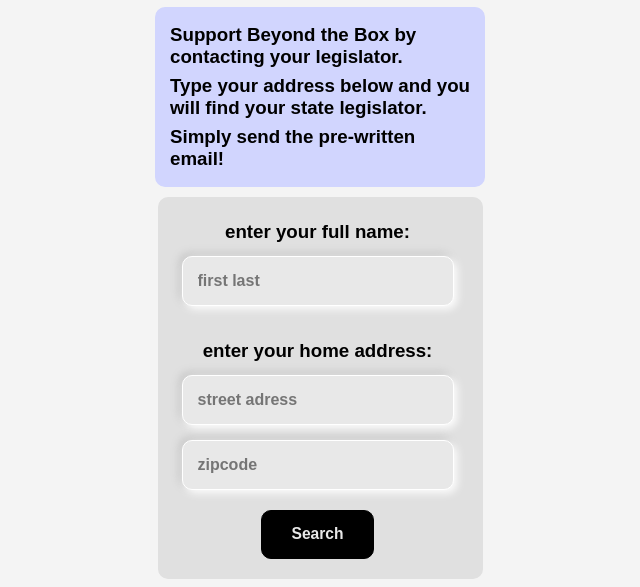
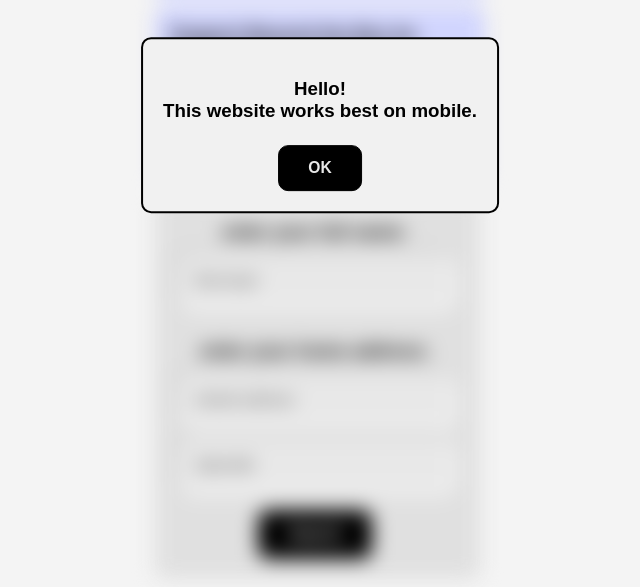
Before and after one commit to ethanwells/FindMyGaRep, a plain HTML site: page index.html in a window 1280 px wide. Shown: the part 275-862 px from the top of the page, without its empty margins (320-960 px from the left). Drawn offline with Linux system fonts and the light colour scheme.

Commit message:
add popup

```diff
--- a/index.html
+++ b/index.html
@@ -3,7 +3,7 @@
   <head>
     <meta charset="utf-8">
     <meta name="viewport" content=" width=device-width, initial-scale=1.0">
-    <meta http-equiv="Content-Security-Policy" content="script-src 'self' https://obscure-beyond-79368.herokuapp.com;">
+    <meta http-equiv="Content-Security-Policy" content="script-src 'self' https://obscure-beyond-79368.herokuapp.com 'unsafe-inline';">
     <link rel="stylesheet" type="text/css" href="style.css">
     <link rel="shortcut icon" type="image/png" href="resources/btblogo.png">
     <title>Find My Rep</title>
@@ -12,11 +12,21 @@
     <div id="top-spacer">
     </div>
 
+    <div id="popup">
+      <h3>
+        Hello!
+        <br>
+        This website works best on mobile.
+      </h3>
+      <button id="popup-button"><h3 id="popup-button-text">OK</h3></button>
+    </div>
+
     <a href="https://www.beyondtheboxga.com/">
       <img src="resources/btblogo.png" width="100" height="100">
     </a>
 
 
+    <div id="blur-container">
       <div id="container1">
         <h1 id="title">Find My Rep</h1>
       </div>
@@ -48,6 +58,7 @@
       </div>
 
       <div id="results"></div>
+    </div>
     <script src="script.js"></script>
   </body>
 </html>
--- /dev/null
+++ b/popup.js
@@ -0,0 +1,3 @@
+window.addEventListener('load', function() {
+  var popup = alert("Hello! This website works best on mobile.");
+});
--- a/script.js
+++ b/script.js
@@ -7,6 +7,18 @@
 
 var heroku_app_name = "obscure-beyond-79368";
 
+
+
+window.addEventListener('load', function() {
+  var popup = document.getElementById('popup');
+  var acceptBtn = document.getElementById('popup-button');
+  acceptBtn.onclick = function() {
+    setTimeout(function() {
+      popup.style.display = 'none';
+      document.getElementById('blur-container').style.filter = 'none'; // remove the blur filter
+    }, 1000); // wait for 1 second (1000 milliseconds)
+  };
+});
 
 
 // initialize geocodio client with API key
--- a/style.css
+++ b/style.css
@@ -10,6 +10,36 @@
   align-items: center;
   font-family: Arial, sans-serif;
 }
+
+
+
+
+
+#popup {
+  position: fixed;
+  z-index: 9999;
+  top: 50%;
+  left: 50%;
+  transform: translate(-50%, -50%);
+  padding: 20px;
+  background-color: #f1f1f1;
+  border: 2px solid black;
+  border-radius: 10px;
+  text-align: center;
+}
+
+#popup-button-text {
+  margin-top: 2px;
+  margin-bottom:  2px;
+  margin-left: 3px;
+  margin-right: 3px;
+}
+
+
+#blur-container {
+  filter: blur(10px);
+}
+
 
 #title {
   font-size: 36px;
```
Lines whose indentation alone changed are shown as unchanged.
